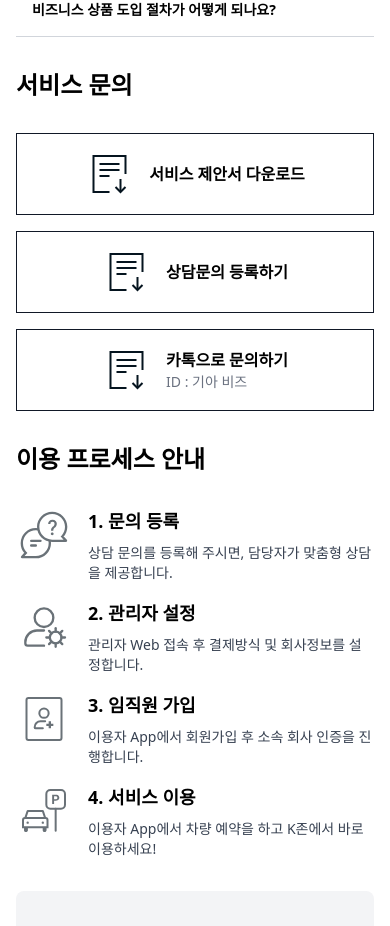
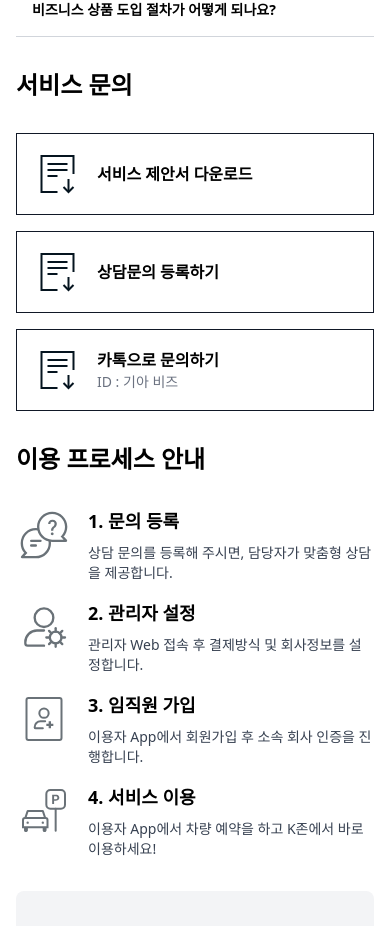
Before and after one commit to daewoongBang/react-ts-faq-clone, a React (Vite) app: page /faq in a window 390 px wide. Shown: the part 797-1723 px from the top of the page. Built offline with nearby package versions, Linux system fonts and the light colour scheme.

Commit message:
chore: clean up Inquery Section

```diff
--- a/src/components/common/ActionCard.tsx
+++ b/src/components/section/Inquery/Card.tsx
@@ -1,20 +1,20 @@
-interface ActionCardProps {
+interface InqueryCardProps {
   icon: React.ReactNode;
   title: string;
   description?: string;
   className?: string;
 }
 
-const ActionCard = ({
+const InqueryCard = ({
   icon,
   title,
   description,
   className = '',
-}: ActionCardProps) => {
+}: InqueryCardProps) => {
   return (
     <div
-      className={`inline-flex items-center justify-center w-full gap-4 border border-gray-900 p-4 cursor-pointer
-        ${className}`}
+      className={`inline-flex items-center sm:items-center justify-start sm:justify-center w-full gap-4 border border-gray-900 p-4 cursor-pointer
+          ${className}`}
     >
       <div className='shrink-0'>{icon}</div>
 
@@ -28,4 +28,4 @@ const ActionCard = ({
   );
 };
 
-export default ActionCard;
+export default InqueryCard;
--- a/src/components/faq/InquirySection.tsx
+++ b/src/components/section/Inquery/index.tsx
@@ -1,5 +1,5 @@
 import { IconDownload } from '@/assets/common';
-import ActionCard from '../common/ActionCard';
+import InqueryCard from './Card';
 
 const inquiryItems = [
   {
@@ -28,7 +28,7 @@ const InquirySection = () => {
             inquiryItems.length % 2 === 1 && index === inquiryItems.length - 1;
 
           return (
-            <ActionCard
+            <InqueryCard
               key={`${index}-${item.title}`}
               {...item}
               className={`${
--- a/src/pages/Faq.tsx
+++ b/src/pages/Faq.tsx
@@ -3,7 +3,7 @@ import { useQuery } from '@tanstack/react-query';
 import Tab from '@/components/common/Tab';
 import Search from '@/components/common/Search';
 import FaqList from '@/components/faq/FaqList';
-import InquirySection from '@/components/faq/InquirySection';
+import InquirySection from '@/components/section/Inquery';
 import ProcessStepSection from '@/components/faq/ProcessStepSection';
 import AppDownloadBanner from '@/components/section/AppDownloadBanner';
 import { getFaqMainTabs, getFaqCategory } from '@/apis/faq';
```
